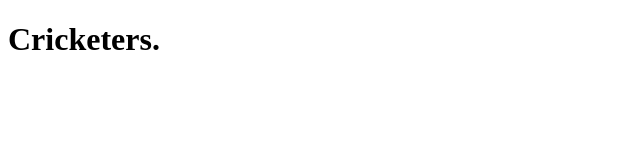
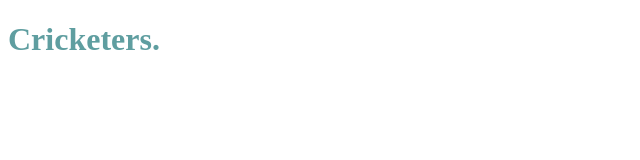
Before and after one commit to Mansi-Tanpure089/webpage, a plain HTML site: page index.html in a window 1280 px wide. Shown: the whole page, without its empty margins (0-640 px from the left). Drawn offline with Linux system fonts and the light colour scheme.

Commit message:
class added

```diff
--- a/index.html
+++ b/index.html
@@ -5,6 +5,12 @@
     <meta name="viewport" content="width=device-width, initial-scale=1.0">
     <title>design&structure</title>
 </head>
+<style>
+    .design{
+        color:cadetblue;
+
+    }
+</style>
 <body>
     <h1 class="design">
         Cricketers.
```
